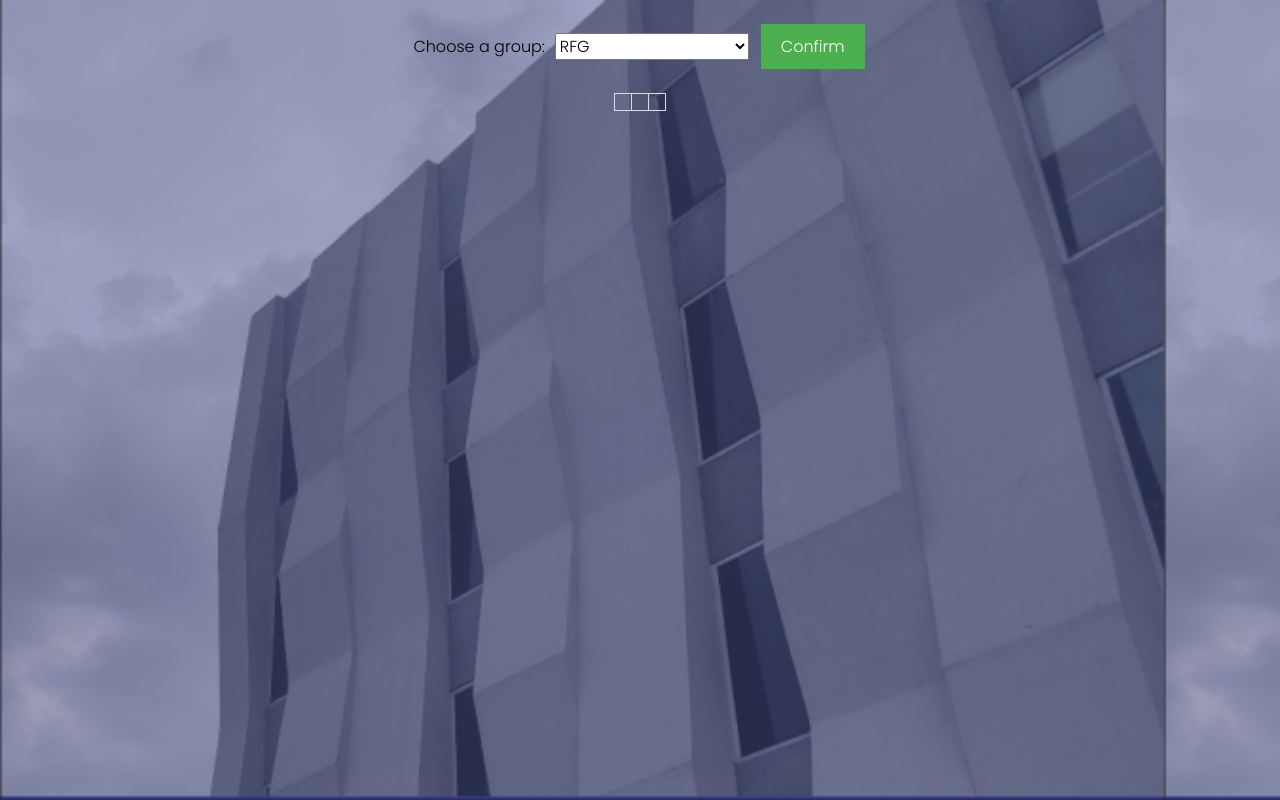
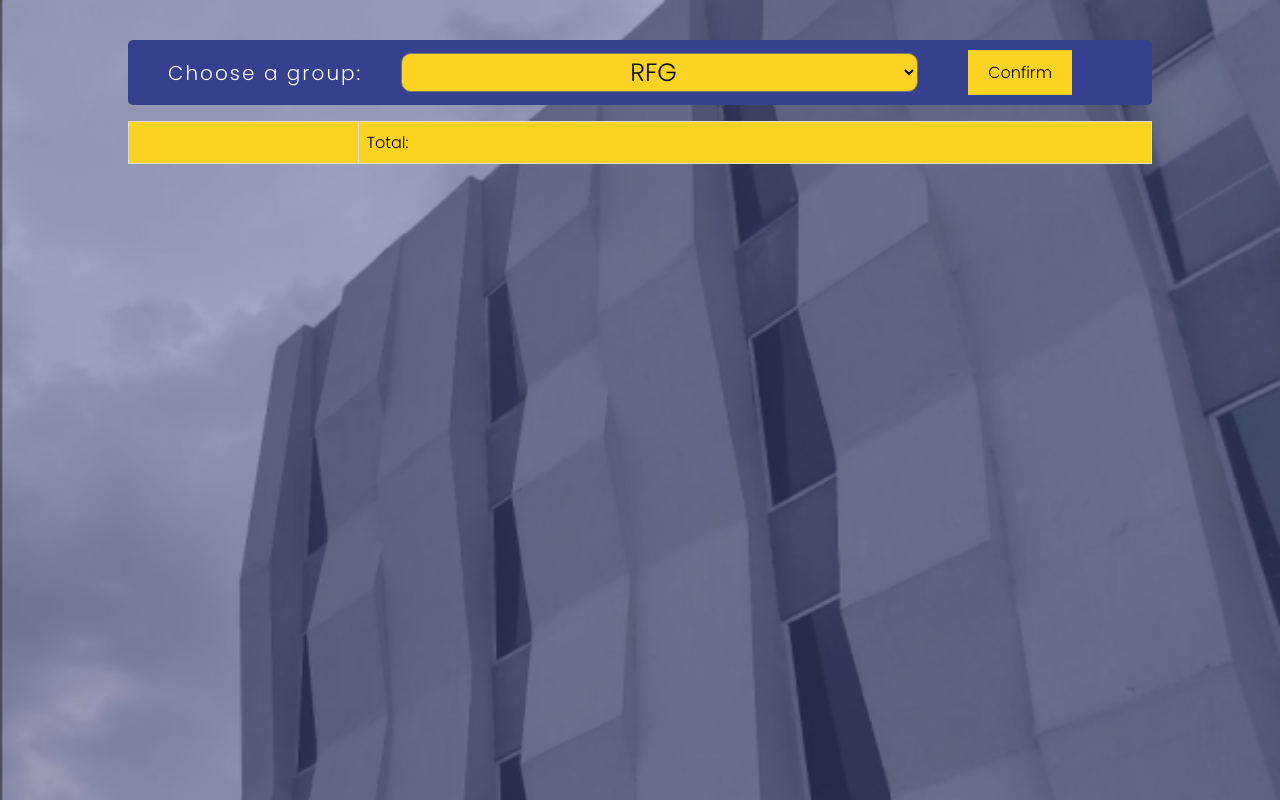
Before and after one commit to cceonniekmart/activity5, a PHP site: page /admin.php in a window 1280 px wide. Run offline with PHP 8.4, Linux system fonts and the light colour scheme; the visitor is signed in with stand-in values (Sample User, id 1); tables that the repository leaves empty or names only in its code hold one stand-in row (values such as "Sample post"); some libraries are stand-ins or nearby versions.

Commit message:
Almost final

```diff
--- a/admin.css
+++ b/admin.css
@@ -2,7 +2,7 @@
 
 body {
     background-image: url(images/bg2.png);
-    background-size: contain;
+    background-size: cover;
     font-family: Arial, sans-serif;
     margin: 0;
     padding: 0;
@@ -15,31 +15,66 @@
 }
 
 form {
-    margin: 20px;
     display: flex;
     justify-content: center;
     align-items: center;
 }
-label, select {
-    font-size: 16px;
-    margin-right: 10px;
+
+div.group {
+    background-color: #35408E;
+    border-radius: 5px;
+    width: 80%;
+    padding: 10px 0;
+    font-size: 20px;
+    letter-spacing: 2px;
+    margin-top: 2em;
+    display: inline-flex;
+    align-items: center;
+}
+div.group label{
+    margin-left: 2em;
+    color: white;
+    width: 27%;
+}
+div.group select{
+    background-color: #FCD323;
+    font-size: 25px;
+    width: 60%;
+    margin-right: 2em;
+    text-align: center;
+    border-radius: 10px;
+    color: black;
+}
+
+table#header {
+    margin: 0 auto;
+    width: 80%;
+    background-color: #FCD323;
+}
+
+#chart_div{
+    width: 80%;
+    margin: 0 auto;
 }
 button {
-    background-color: #4CAF50;
+    background-color: #FCD323;
     border: none;
-    color: white;
+    color: black;
     padding: 10px 20px;
     text-align: center;
     text-decoration: none;
+    width: 7em;
     display: inline-block;
     font-size: 16px;
-    margin: 4px 2px;
+    margin-right: 5em;
     cursor: pointer;
 }
 table {
     font-size: 16px;
     border-collapse: collapse;
+    background-color: #FCD323;
     margin: 0 auto;
+    width: 80%;
 }
 th, td {
     border: 1px solid #ddd;
@@ -47,6 +82,6 @@
     text-align: left;
 }
 th {
-    background-color: #4CAF50;
+    background-color: #35408E;
     color: white;
 }
--- a/admin.php
+++ b/admin.php
@@ -110,7 +110,7 @@
 
     // generate chart
     echo "<script>
-google.charts.load('current', {'packages':['piechart']});
+    google.charts.load('current', {'packages':['corechart']});
     google.charts.setOnLoadCallback(drawChart);
 
     function drawChart() {
@@ -123,12 +123,12 @@
     echo "]);
 
         var options = {
-        title: 'Group Scores',
-        legend: { position: 'bottom' }
+            title: 'Group $Group Scores',
+            backgroundColor: '#f9f9f9',
+            pieHole: 0.4
         };
 
         var chart = new google.visualization.PieChart(document.getElementById('chart_div'));
-
         chart.draw(data, options);
     }
     </script>";
@@ -146,6 +146,7 @@
 </head>
 <body>
     <form method="post">
+        <div class="group">
             <label for="group">Choose a group:</label>
             <select id="group" name="group">
                 <option value="RFG"<?php if ($Group == 'RFG') {echo ' selected';} ?>>RFG</option>
@@ -156,22 +157,23 @@
                 <option value="CC EONNIE MINI STORE"<?php if ($Group == 'CC EONNIE MINI STORE') {echo ' selected';} ?>>CC EONNIE MINI STORE</option>
             </select>
             <button type="submit">Confirm</button>
+        </div>
 </form>
 
-<table>
+<table id="header">
+    <thead>
     <tr>
         <td><?php echo $Group; ?></td>
-        <td><?php echo $total_score; ?></td>
-        <td>
-            <?php if (!empty($scores)): ?>
-                <div id="chart_div"></div>
-            <?php endif; ?>
-        </td>
+        <td>Total: <?php echo $total_score; ?></td>
     </tr>
 </table>
 
 <?php if (!empty($scores)): ?>
-    <table>
+    <div id="chart_div"></div>
+<?php endif; ?>
+
+<?php if (!empty($scores)): ?>
+    <table id="data">
         <thead>
             <tr>
                 <th>User</th>
--- a/index.php
+++ b/index.php
@@ -31,7 +31,7 @@
         <div>
             <p>NATIONAL</p>
             <p>UNIVERSITY</p>
-            <p style="color:blue">FAIRVIEW</p>
+            <p style="color:#35408E">FAIRVIEW</p>
         </div>
     </div>
 
```
Also changed, not shown: style.css (+4 -4 lines). Lines whose indentation alone changed are shown as unchanged.
